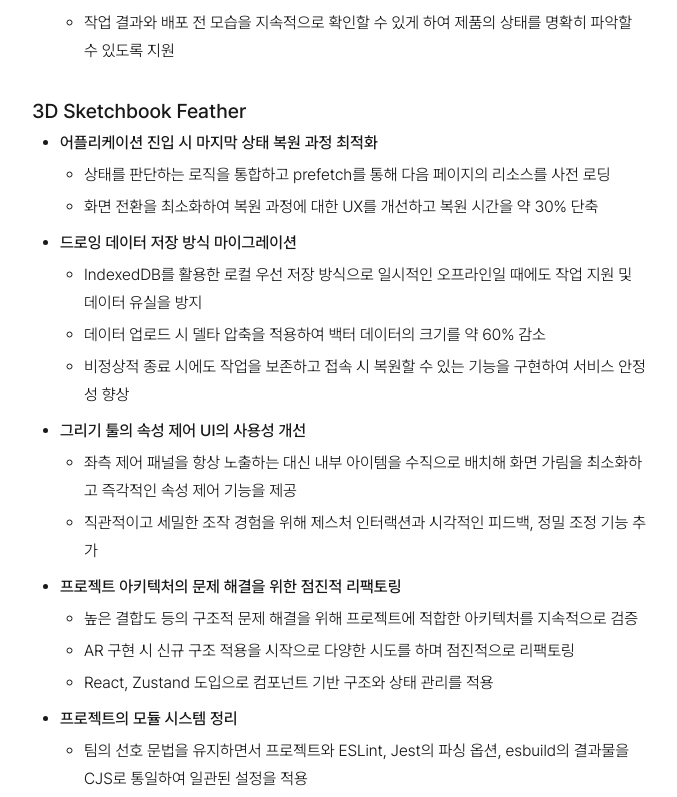
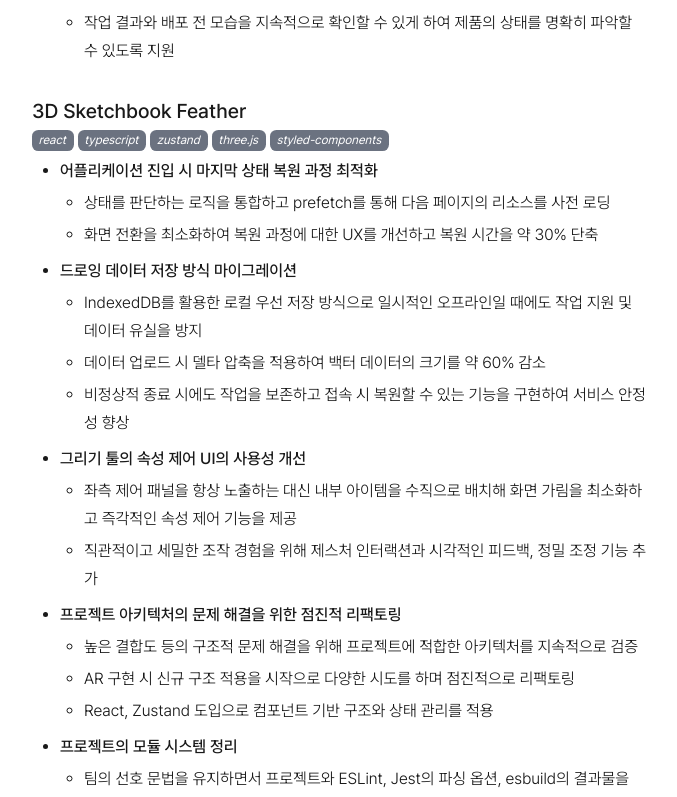
Before and after one commit to Normaltic/simple-resume, a Next.js app: page / in a window 1280 px wide. Shown: the part 1683-2480 px from the top of the page, without its empty margins (416-1093 px from the left). Built offline with nearby package versions, Linux system fonts and the light colour scheme.

Commit message:
Add techstack in work experience

```diff
--- /dev/null
+++ b/src/components/work-experience/TechBadge.tsx
@@ -0,0 +1,21 @@
+import { mergeClassNames } from "@/utils/mergeClassNames";
+
+export interface TechBadgeProps {
+  className?: string;
+  children: string;
+}
+
+function TechBadge({ className, children }: TechBadgeProps) {
+  return (
+    <span
+      className={mergeClassNames(
+        "inline-block italic font-normal whitespace-nowrap text-[0.75rem] pl-[0.4rem] pr-[0.5rem] bg-gray-500 text-background rounded-[0.4rem]",
+        className
+      )}
+    >
+      {children}
+    </span>
+  );
+}
+
+export default TechBadge;
--- a/src/components/work-experience/WorkExperience.tsx
+++ b/src/components/work-experience/WorkExperience.tsx
@@ -7,6 +7,7 @@
   UnorderedListProps
 } from "@/components/common/UnorderedList";
 import { displayPeriod } from "@/utils/formatDate";
+import TechBadge from "./TechBadge";
 
 interface PositionExpeirence {
   position: string;
@@ -14,6 +15,7 @@
   end?: Date;
   experience: Array<{
     title: string;
+    techStack?: string[];
     contents: UnorderedListProps["items"];
   }>;
 }
@@ -49,11 +51,20 @@
               }
               last={
                 <>
-                  {experience.map(({ title, contents }) => (
+                  {experience.map(({ title, techStack, contents }) => (
                     <>
                       <Header4 className="[&:nth-child(n+2)]:mt-8">
                         {title}
                       </Header4>
+                      {techStack && (
+                        <div>
+                          {techStack.map((tech) => (
+                            <TechBadge className="mr-1" key={tech}>
+                              {tech}
+                            </TechBadge>
+                          ))}
+                        </div>
+                      )}
                       <UnorderedList items={contents} />
                     </>
                   ))}
--- a/src/payload/work-experience.tsx
+++ b/src/payload/work-experience.tsx
@@ -24,6 +24,13 @@
 
 const SKETCHSOFT_ENGINEER_2: PositionExpeirence = {
   title: "3D Sketchbook Feather",
+  techStack: [
+    "react",
+    "typescript",
+    "zustand",
+    "three.js",
+    "styled-components"
+  ],
   contents: [
     { bold: true, value: "어플리케이션 진입 시 마지막 상태 복원 과정 최적화" },
     [
@@ -108,6 +115,7 @@
 
 const BASETRADE_DEVELOPER_1: PositionExpeirence = {
   title: "투자 조합 관리 플랫폼 RedFi",
+  techStack: ["react", "typescript", "recoil", "styled-components"],
   contents: [
     { bold: true, value: "HTML 기반 PDF 전자 서명 시스템 프론트엔드 개발" },
     [
@@ -133,6 +141,7 @@
 
 const BASETRADE_DEVELOPER_2: PositionExpeirence = {
   title: "암호화폐 거래소",
+  techStack: ["react", "redux", "redux-saga", "sass", "styled-components"],
   contents: [
     { bold: true, value: "레거시 코드 리팩토링 및 성능 최적화" },
     [
```
